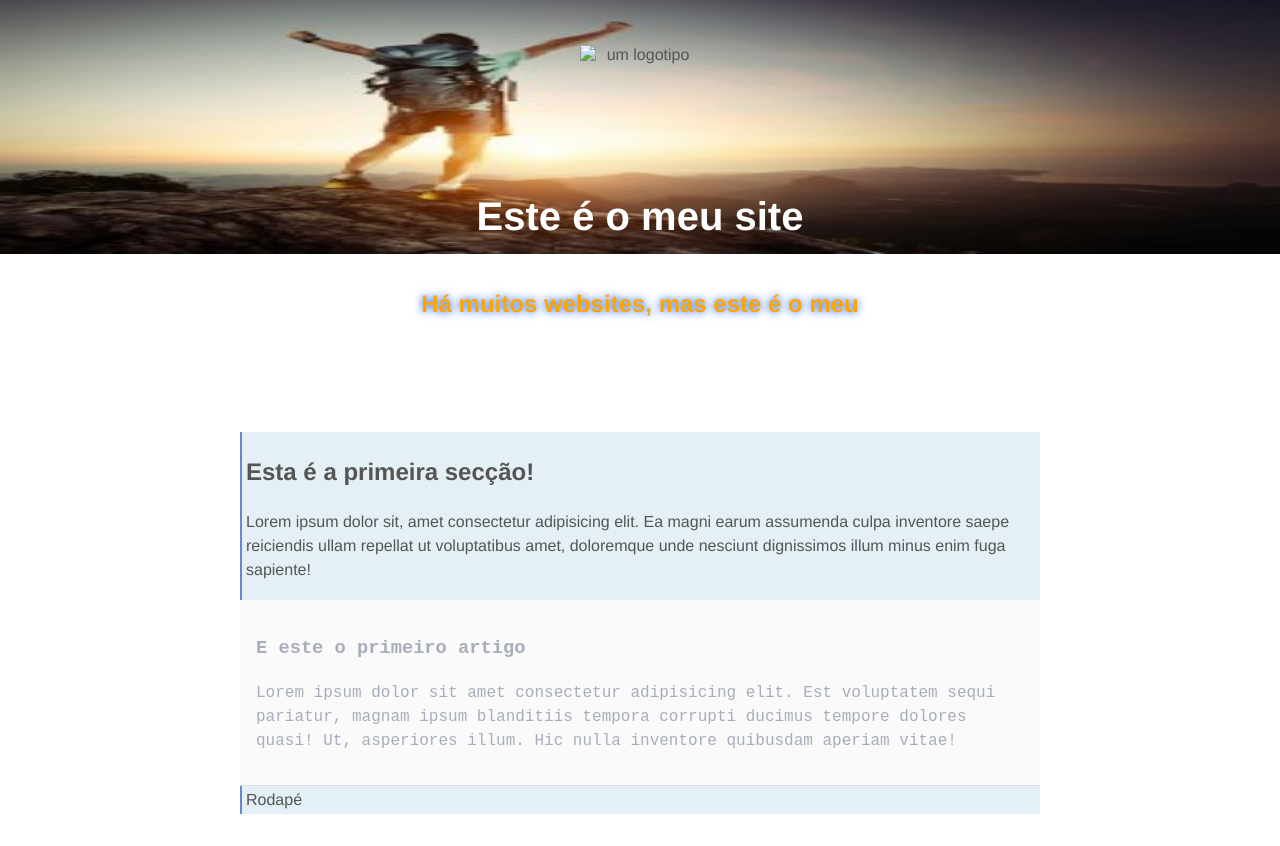
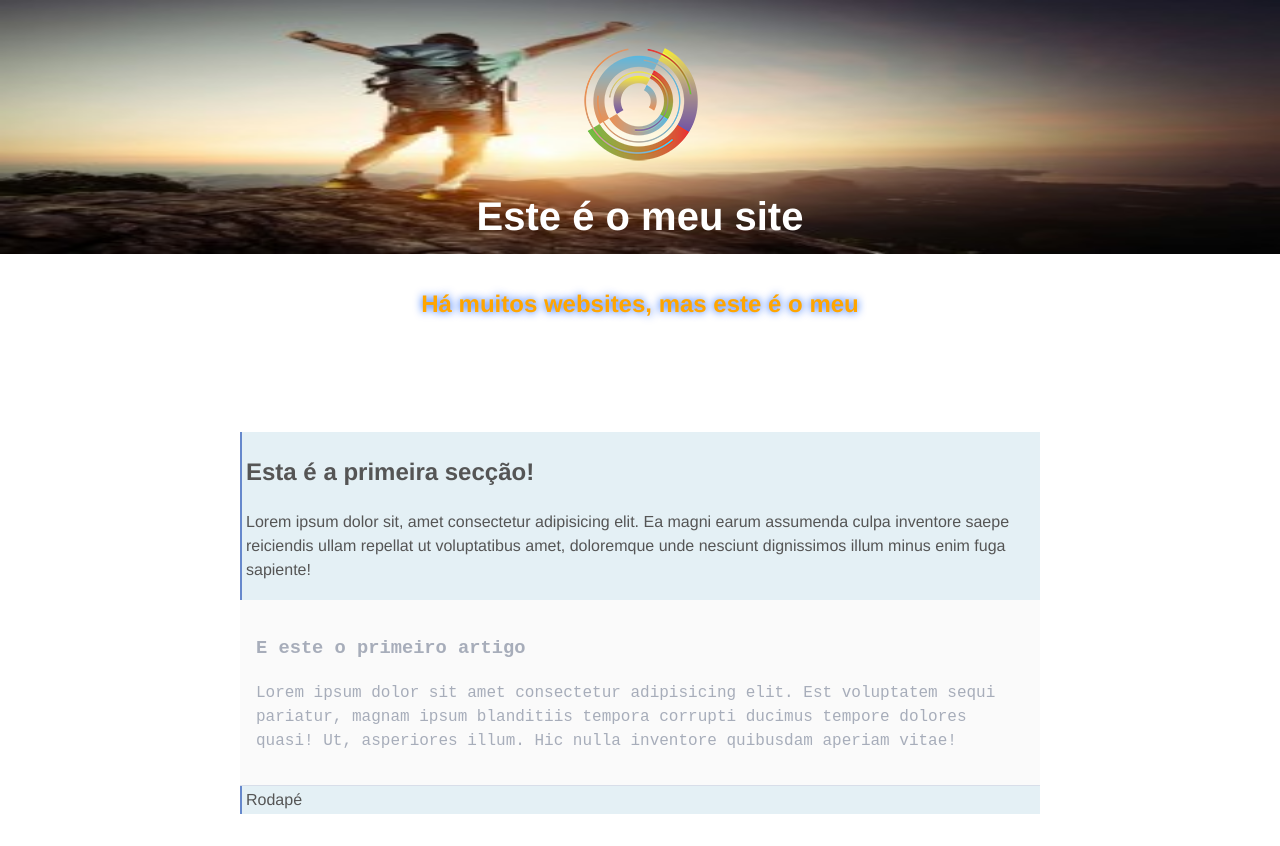
Before and after one commit to pcarvalho01/Cinel22, a plain HTML site: page index.html in a window 1280 px wide. Drawn offline with Linux system fonts and the light colour scheme; files whose address does not match are found by name.

Commit message:
Update index.html

```diff
--- a/index.html
+++ b/index.html
@@ -7,7 +7,7 @@
     </head>
     <body>
         <header>
-            <img id="logo" src="logo.png" alt="um logotipo">
+            <img id="logo" src="image/logo.png" alt="um logotipo">
             <h1>Este é o meu site</h1>
             <h2>Há muitos websites, mas este é o meu</h2>
         </header>
```
